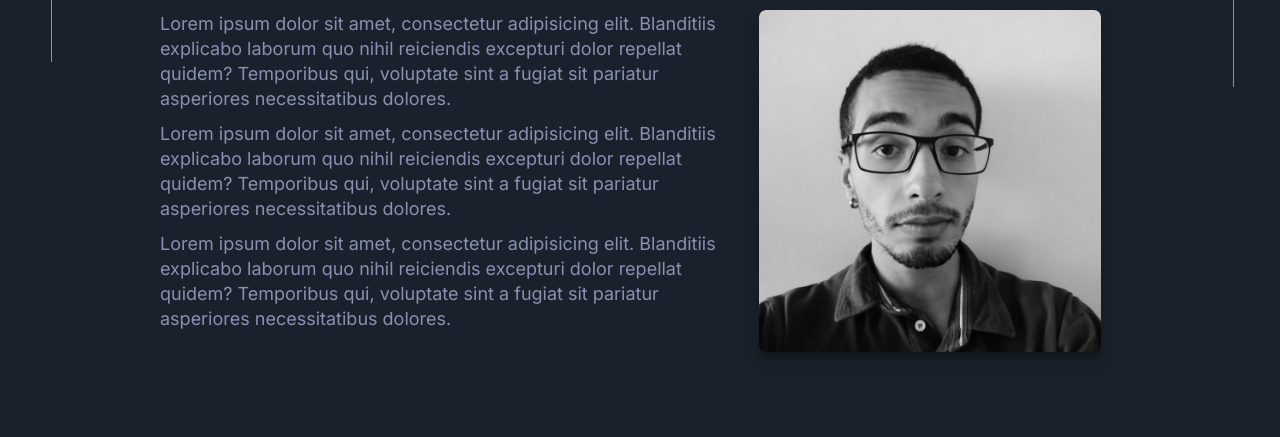
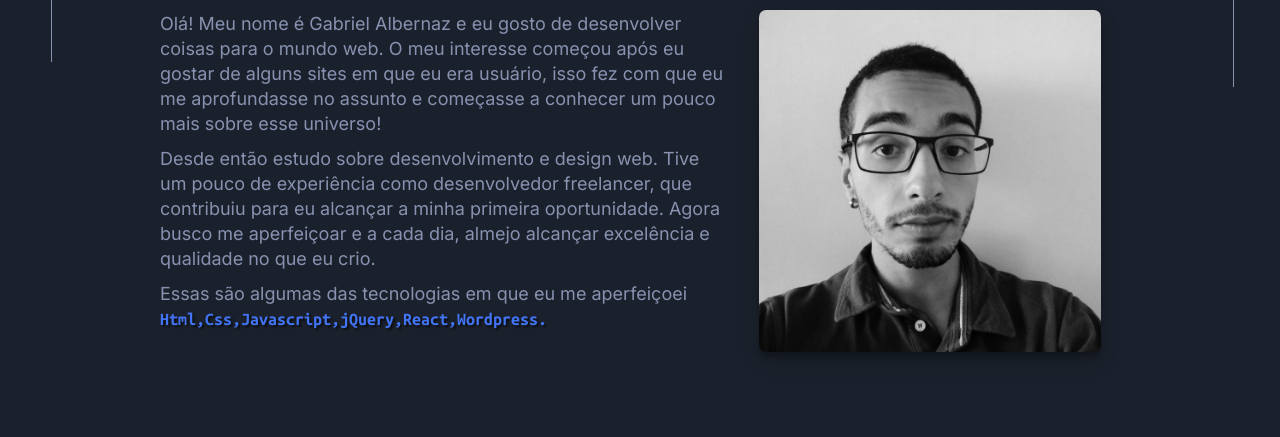
Before and after one commit to GabrielAlbernaz-Dev/Portifolio, a website with bundled scripts: page index.html in a window 1280 px wide. Shown: the part 668-1105 px from the top of the page. Built offline with nearby package versions, Linux system fonts and the light colour scheme.

Commit message:
About text add

```diff
--- a/index.html
+++ b/index.html
@@ -104,13 +104,13 @@
                 <div class="grid">
                     <div class="text-content">
                         <p>
-                            Lorem ipsum dolor sit amet, consectetur adipisicing elit. Blanditiis explicabo laborum quo nihil reiciendis excepturi dolor repellat quidem? Temporibus qui, voluptate sint a fugiat sit pariatur asperiores necessitatibus dolores.
+                            Olá! Meu nome é Gabriel Albernaz e eu gosto de desenvolver coisas para o mundo web. O meu interesse começou após eu gostar de alguns sites em que eu era usuário, isso fez com que eu me aprofundasse no assunto e começasse a conhecer um pouco mais sobre esse universo!
                         </p>
                         <p>
-                            Lorem ipsum dolor sit amet, consectetur adipisicing elit. Blanditiis explicabo laborum quo nihil reiciendis excepturi dolor repellat quidem? Temporibus qui, voluptate sint a fugiat sit pariatur asperiores necessitatibus dolores.
+                            Desde então estudo sobre desenvolvimento e design web. Tive um pouco de experiência como desenvolvedor freelancer, que contribuiu para eu alcançar a minha primeira oportunidade. Agora busco me aperfeiçoar e a cada dia, almejo alcançar excelência e qualidade no que eu crio.
                         </p>
                         <p>
-                            Lorem ipsum dolor sit amet, consectetur adipisicing elit. Blanditiis explicabo laborum quo nihil reiciendis excepturi dolor repellat quidem? Temporibus qui, voluptate sint a fugiat sit pariatur asperiores necessitatibus dolores.
+                            Essas são algumas das tecnologias em que eu me aperfeiçoei <span class="stack">Html,Css,Javascript,jQuery,React,Wordpress.</span>
                         </p>
                     </div>
 
--- a/src/assets/css/sections/about.css
+++ b/src/assets/css/sections/about.css
@@ -44,6 +44,12 @@ main.container .content section#about .text-content p {
     margin: 1rem 0;
 }
 
+main.container .content section#about .text-content .stack {
+    color: var(--primary);
+    font-weight: 700;
+    text-shadow: 2px 2px 2px rgba(0,0,0,0.6);
+}
+
 main.container .content section#about .img-content img {
     position: relative;
     display: block;
```
